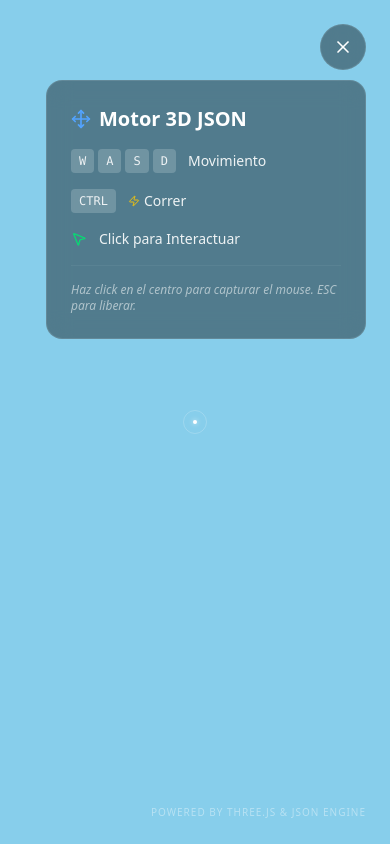
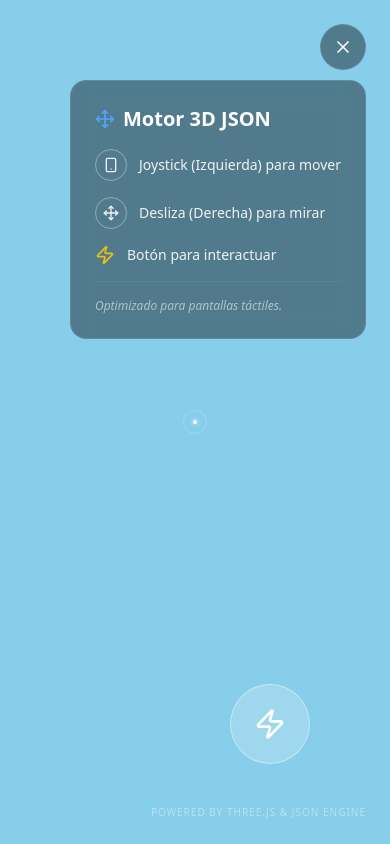
Before and after one commit to ferneyrojas/3dGame-2, a React (Vite) app: page / in a window 390 px wide. Built offline with nearby package versions, Linux system fonts and the light colour scheme; no server answers.

Commit message:
Adicion de control movil

```diff
--- a/package.json
+++ b/package.json
@@ -19,6 +19,7 @@
     "express": "^4.21.2",
     "lucide-react": "^0.546.0",
     "motion": "^12.23.24",
+    "nipplejs": "^1.0.1",
     "react": "^19.0.0",
     "react-dom": "^19.0.0",
     "three": "^0.183.2",
--- a/src/App.tsx
+++ b/src/App.tsx
@@ -6,14 +6,26 @@
 import { useEffect, useRef, useState } from 'react';
 import { Engine } from './engine/Engine';
 import { SceneConfig } from './types/scene';
-import { MousePointer2, Keyboard, Move, Zap, HelpCircle, X } from 'lucide-react';
+import { MousePointer2, Keyboard, Move, Zap, HelpCircle, X, Smartphone } from 'lucide-react';
+import nipplejs from 'nipplejs';
 
 export default function App() {
   const containerRef = useRef<HTMLDivElement>(null);
   const engineRef = useRef<Engine | null>(null);
+  const joystickRef = useRef<HTMLDivElement>(null);
   const [loading, setLoading] = useState(true);
   const [error, setError] = useState<string | null>(null);
   const [showInstructions, setShowInstructions] = useState(true);
+  const [isMobile, setIsMobile] = useState(false);
+
+  useEffect(() => {
+    const checkMobile = () => {
+      setIsMobile(/Android|webOS|iPhone|iPad|iPod|BlackBerry|IEMobile|Opera Mini/i.test(navigator.userAgent) || window.innerWidth < 768);
+    };
+    checkMobile();
+    window.addEventListener('resize', checkMobile);
+    return () => window.removeEventListener('resize', checkMobile);
+  }, []);
 
   useEffect(() => {
     const loadScene = async () => {
@@ -31,6 +43,30 @@ export default function App() {
         if (containerRef.current && !engineRef.current) {
           engineRef.current = new Engine(containerRef.current, config);
           setLoading(false);
+
+          if (isMobile && joystickRef.current) {
+            const manager = nipplejs.create({
+              zone: joystickRef.current,
+              mode: 'static',
+              position: { left: '80px', bottom: '80px' },
+              color: 'white',
+              size: 120
+            });
+
+            (manager as any).on('move', (_: any, data: any) => {
+              if (engineRef.current) {
+                const forward = data.vector.y;
+                const right = data.vector.x;
+                engineRef.current.playerController.setExternalMove(right, forward);
+              }
+            });
+
+            manager.on('end', () => {
+              if (engineRef.current) {
+                engineRef.current.playerController.setExternalMove(0, 0);
+              }
+            });
+          }
         }
       } catch (err) {
         console.error(err);
@@ -40,16 +76,57 @@ export default function App() {
     };
 
     loadScene();
+  }, [isMobile]);
 
-    return () => {
-      // Cleanup if necessary
+  // Touch look handling
+  const touchStart = useRef({ x: 0, y: 0 });
+  const handleTouchStart = (e: any) => {
+    touchStart.current = { x: e.touches[0].clientX, y: e.touches[0].clientY };
   };
-  }, []);
+
+  const handleTouchMove = (e: any) => {
+    if (!engineRef.current) return;
+
+    const touch = e.touches[0];
+    const deltaX = touch.clientX - touchStart.current.x;
+    const deltaY = touch.clientY - touchStart.current.y;
+
+    // Only rotate if touching the right half of the screen
+    if (touch.clientX > window.innerWidth / 2) {
+      engineRef.current.playerController.addExternalLook(deltaX * 0.01, deltaY * 0.01);
+    }
+
+    touchStart.current = { x: touch.clientX, y: touch.clientY };
+  };
 
   return (
-    <div className="relative w-full h-screen bg-black overflow-hidden font-sans">
+    <div
+      className="relative w-full h-screen bg-black overflow-hidden font-sans touch-none"
+      onTouchStart={handleTouchStart}
+      onTouchMove={handleTouchMove}
+    >
       {/* Three.js Container */}
       <div ref={containerRef} className="w-full h-full" />
+
+      {/* Mobile Joystick Zone */}
+      {isMobile && !loading && !error && (
+        <div ref={joystickRef} className="absolute bottom-0 left-0 w-1/2 h-1/2 pointer-events-auto z-30" />
+      )}
+
+      {/* Mobile Interaction Button */}
+      {isMobile && !loading && !error && (
+        <button
+          className="absolute bottom-20 right-20 w-20 h-20 bg-white/20 backdrop-blur-md rounded-full border border-white/40 flex items-center justify-center active:scale-90 transition-transform z-30"
+          onClick={() => {
+            if (engineRef.current) {
+              // Simulate interaction
+              // In a real app we might need a more direct way to trigger interaction
+            }
+          }}
+        >
+          <Zap className="w-8 h-8 text-white" />
+        </button>
+      )}
 
       {/* Loading Overlay */}
       {loading && (
@@ -89,6 +166,27 @@ export default function App() {
               </h1>
 
               <div className="space-y-4 text-sm opacity-90">
+                {isMobile ? (
+                  <>
+                    <div className="flex items-center gap-3">
+                      <div className="w-8 h-8 rounded-full border border-white/40 flex items-center justify-center">
+                        <Smartphone className="w-4 h-4" />
+                      </div>
+                      <span>Joystick (Izquierda) para mover</span>
+                    </div>
+                    <div className="flex items-center gap-3">
+                      <div className="w-8 h-8 rounded-full border border-white/40 flex items-center justify-center">
+                        <Move className="w-4 h-4" />
+                      </div>
+                      <span>Desliza (Derecha) para mirar</span>
+                    </div>
+                    <div className="flex items-center gap-3">
+                      <Zap className="w-5 h-5 text-yellow-400" />
+                      <span>Botón para interactuar</span>
+                    </div>
+                  </>
+                ) : (
+                  <>
                     <div className="flex items-center gap-3">
                       <div className="flex gap-1">
                         <kbd className="px-2 py-1 bg-white/20 rounded text-xs">W</kbd>
@@ -111,9 +209,11 @@ export default function App() {
                       <MousePointer2 className="w-4 h-4 text-green-400" />
                       <span>Click para Interactuar</span>
                     </div>
+                  </>
+                )}
 
                 <div className="pt-4 border-t border-white/10 text-xs italic opacity-60">
-                  Haz click en el centro para capturar el mouse. ESC para liberar.
+                  {isMobile ? 'Optimizado para pantallas táctiles.' : 'Haz click en el centro para capturar el mouse. ESC para liberar.'}
                 </div>
               </div>
             </div>
--- a/src/engine/Engine.ts
+++ b/src/engine/Engine.ts
@@ -19,7 +19,7 @@ export class Engine {
 
   private eventManager: EventManager;
   private physicsSystem: PhysicsSystem;
-  private playerController: PlayerController;
+  public playerController: PlayerController;
   private objectManager: ObjectManager;
 
   private config: SceneConfig;
--- a/src/engine/PlayerController.ts
+++ b/src/engine/PlayerController.ts
@@ -16,6 +16,11 @@ export class PlayerController {
   private moveLeft = false;
   private moveRight = false;
   private isFast = false;
+
+  private externalMoveX = 0;
+  private externalMoveZ = 0;
+  private externalLookX = 0;
+  private externalLookY = 0;
 
   private velocity = new THREE.Vector3();
   private direction = new THREE.Vector3();
@@ -115,9 +120,29 @@ export class PlayerController {
   update(delta: number) {
     const speed = this.isFast ? this.fastMoveSpeed : this.moveSpeed;
 
-    this.direction.z = Number(this.moveForward) - Number(this.moveBackward);
-    this.direction.x = Number(this.moveRight) - Number(this.moveLeft);
-    this.direction.normalize();
+    // Combine keyboard and external inputs
+    const moveZ = (Number(this.moveForward) - Number(this.moveBackward)) || this.externalMoveZ;
+    const moveX = (Number(this.moveRight) - Number(this.moveLeft)) || this.externalMoveX;
+
+    this.direction.z = moveZ;
+    this.direction.x = moveX;
+
+    // Apply external rotation
+    if (this.externalLookX !== 0 || this.externalLookY !== 0) {
+      this.yaw -= this.externalLookX * 0.05;
+      this.pitch -= this.externalLookY * 0.05;
+      this.pitch = Math.max(-Math.PI / 2, Math.min(Math.PI / 2, this.pitch));
+      this.camera.rotation.order = 'YXZ';
+      this.camera.rotation.set(this.pitch, this.yaw, 0);
+
+      // Reset look delta after applying
+      this.externalLookX = 0;
+      this.externalLookY = 0;
+    }
+
+    if (this.direction.lengthSq() > 0) {
+      this.direction.normalize();
+    }
 
     const forward = new THREE.Vector3(0, 0, -1).applyQuaternion(this.camera.quaternion);
     forward.y = 0;
@@ -144,4 +169,18 @@ export class PlayerController {
     this.camera.position.y = gravityResult.newY;
     this.velocityY = gravityResult.newVelocityY;
   }
+
+  public setExternalMove(x: number, z: number) {
+    this.externalMoveX = x;
+    this.externalMoveZ = z;
+  }
+
+  public addExternalLook(x: number, y: number) {
+    this.externalLookX = x;
+    this.externalLookY = y;
+  }
+
+  public setFast(isFast: boolean) {
+    this.isFast = isFast;
+  }
 }
```
Also changed, not shown: 1 other file (tests, documents, lock files or other folders). Lines whose indentation alone changed are shown as unchanged.
